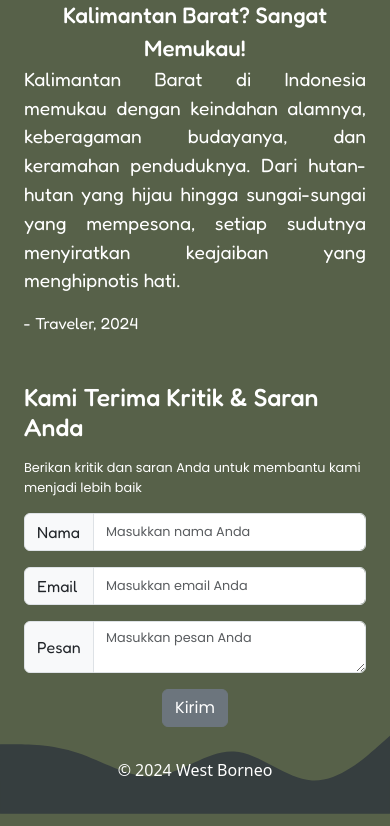
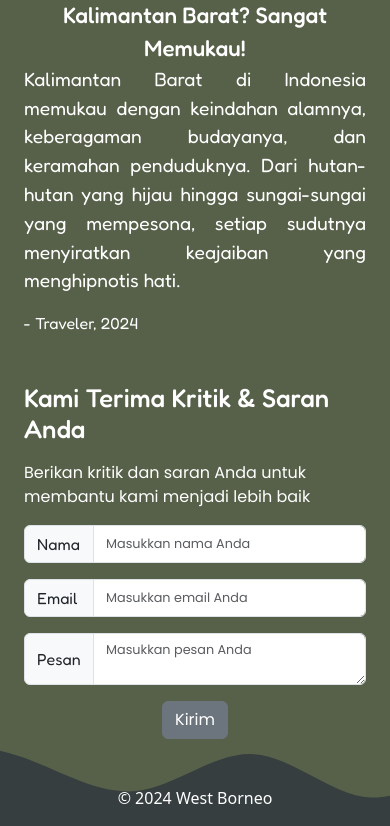
Before and after one commit to byonicku/West-Borneo, a React (Vite) app: page / in a window 390 px wide. Shown: the part 2082-2908 px from the top of the page. Built offline with nearby package versions, Linux system fonts and the light colour scheme.

Commit message:
fix styling

```diff
--- a/src/component/Footer.css
+++ b/src/component/Footer.css
@@ -1,6 +1,23 @@
 footer {
-    width: 100%;
-    position: relative;
-    clear: both;
-    font-size: 1rem;
+  width: 100%;
+  position: relative;
+  clear: both;
+  font-size: 1rem;
 }
+
+.wave-container {
+  width: 100%;
+  overflow: hidden;
+}
+
+.wave {
+  width: 100%;
+  height: auto;
+}
+
+
+@media (min-width: 280px) and (max-width: 673px) {
+    .wave {
+        scale: 1.5;
+    }
+}
--- a/src/component/Footer.jsx
+++ b/src/component/Footer.jsx
@@ -1,18 +1,17 @@
-import { Container } from "react-bootstrap";
 import "./Footer.css";
 
 export default function Footer() {
   return (
     <footer>
-      <svg xmlns="http://www.w3.org/2000/svg" viewBox="0 0 1440 320">
-        <path
-          fill="#363E3F"
-          fill-opacity="1"
-          d="M0,64L48,64C96,64,192,64,288,96C384,128,480,192,576,181.3C672,171,768,85,864,90.7C960,96,1056,192,1152,197.3C1248,203,1344,117,1392,74.7L1440,32L1440,320L1392,320C1344,320,1248,320,1152,320C1056,320,960,320,864,320C768,320,672,320,576,320C480,320,384,320,288,320C192,320,96,320,48,320L0,320Z"></path>
-      </svg>
-      <div
-        style={{ bottom: 0, position: "absolute" }}
-        className="text-center text-white w-100 py-3">
+      <div className="wave-container">
+        <svg xmlns="http://www.w3.org/2000/svg" viewBox="0 0 1440 320" className="wave">
+          <path
+            fill="#363E3F"
+            fillOpacity="1"
+            d="M0,64L48,64C96,64,192,64,288,96C384,128,480,192,576,181.3C672,171,768,85,864,90.7C960,96,1056,192,1152,197.3C1248,203,1344,117,1392,74.7L1440,32L1440,320L1392,320C1344,320,1248,320,1152,320C1056,320,960,320,864,320C768,320,672,320,576,320C480,320,384,320,288,320C192,320,96,320,48,320L0,320Z"></path>
+        </svg>
+      </div>
+      <div style={{ bottom: 0, position: "absolute" }} className="text-center text-white w-100">
         <p>&copy; 2024 West Borneo</p>
       </div>
     </footer>
--- a/src/page/Destinasi.jsx
+++ b/src/page/Destinasi.jsx
@@ -215,7 +215,7 @@ export default function Destinasi(props) {
                   <img
                     src="../logo.png"
                     alt="No Data"
-                    className="w-100 h-100"></img>
+                    className="w-50 h-75"></img>
                   <h1
                     className="text-white text-center"
                     style={{
@@ -240,9 +240,9 @@ export default function Destinasi(props) {
                 </div>
               </div>
             </div>
-            <div style={{ height: "1000px" }}></div>
           </>
         )}
+        <div style={{ height: `${loading ? '70vh' : ''}` }}></div>
       </Container>
     </Container>
   );
--- a/src/page/Home.css
+++ b/src/page/Home.css
@@ -181,11 +181,12 @@
 }
 
 .kritik-saran-header {
+  font-size: 1.6rem;
   font-family: "Fredoka", sans-serif;
 }
 
 .kritik-saran-text {
-  font-size: 0.8rem;
+  font-size: 1rem;
   font-family: "Poppins", sans-serif;
 }
 
```
